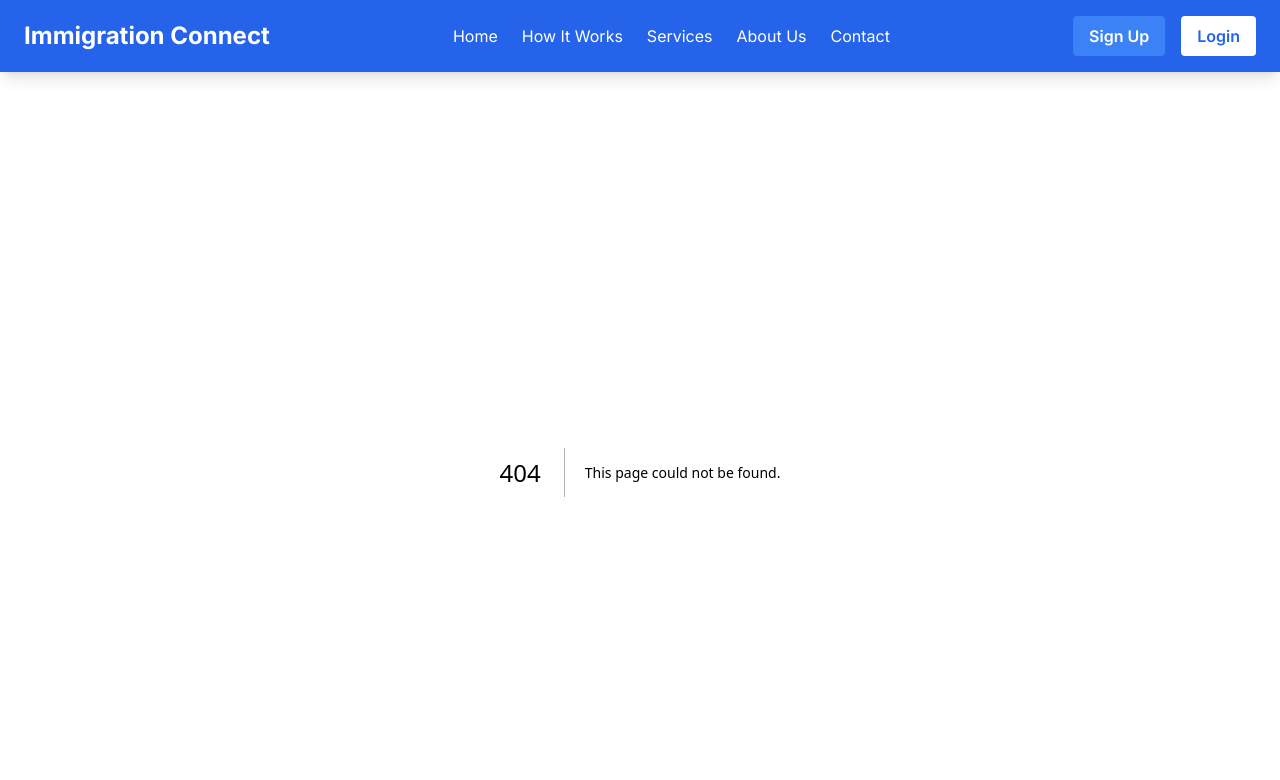
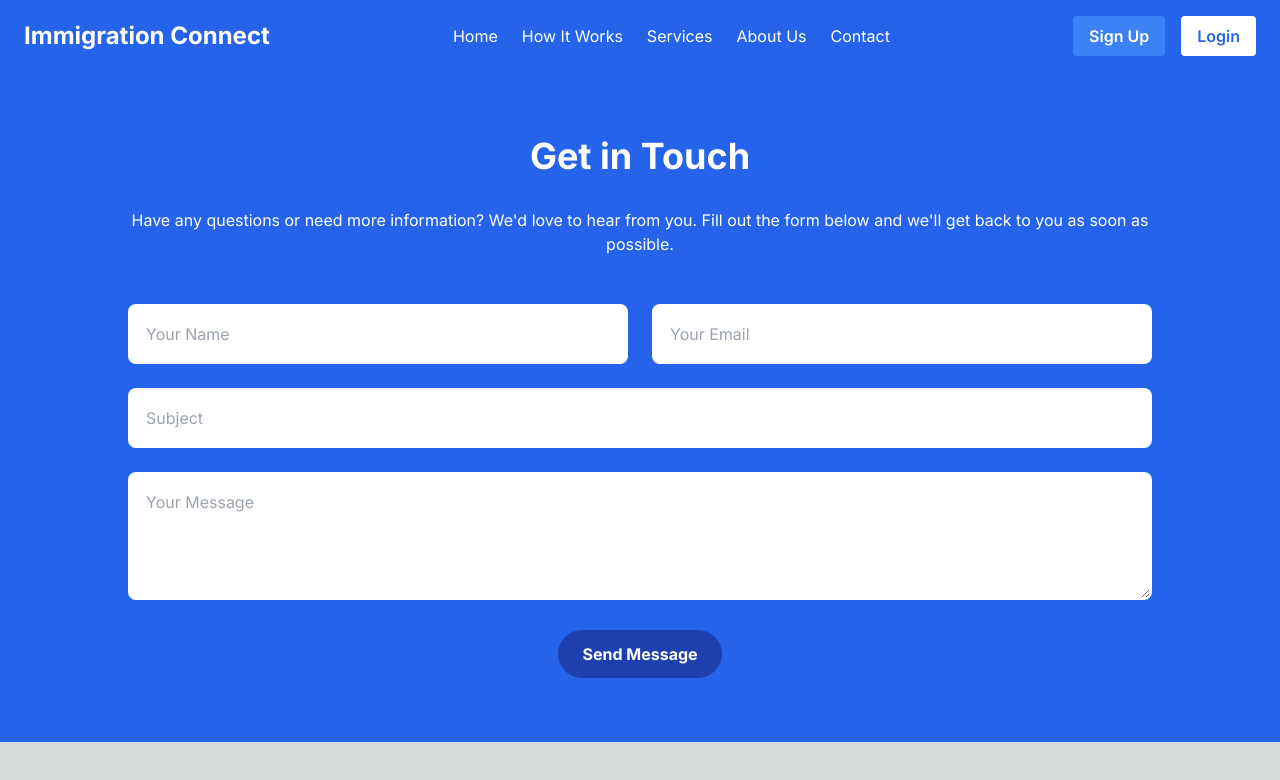
Before and after one commit to Ruwen-Yi/agent-finder, a Next.js app: page /contact in a window 1280 px wide. Before the commit this address had no page. Shown: the top 780 px of the page. Built offline with nearby package versions, Linux system fonts and the light colour scheme.

Commit message:
add input field style

```diff
--- /dev/null
+++ b/app/contact/page.tsx
@@ -0,0 +1,47 @@
+export default function Contact() {
+  return (
+    <div className="bg-blue-600 text-white py-16 px-8" id="contact">
+      <div className="max-w-5xl mx-auto text-center">
+        <h2 className="text-4xl font-bold mb-8">Get in Touch</h2>
+        <p className="mb-12">
+          Have any questions or need more information? We'd love to hear from
+          you. Fill out the form below and we'll get back to you as soon as
+          possible.
+        </p>
+        <form className="space-y-6">
+          <div className="grid grid-cols-1 md:grid-cols-2 gap-6">
+            <input
+              type="text"
+              className="input-field"
+              placeholder="Your Name"
+              required
+            />
+            <input
+              type="email"
+              className="input-field"
+              placeholder="Your Email"
+              required
+            />
+          </div>
+          <input
+            type="text"
+            className="input-field"
+            placeholder="Subject"
+            required
+          />
+          <textarea
+            className="input-field h-32"
+            placeholder="Your Message"
+            required
+          ></textarea>
+          <button
+            type="submit"
+            className="bg-blue-800 hover:bg-blue-700 text-white font-bold py-3 px-6 rounded-full transition duration-300 transform hover:scale-105"
+          >
+            Send Message
+          </button>
+        </form>
+      </div>
+    </div>
+  );
+}
--- a/app/globals.css
+++ b/app/globals.css
@@ -31,3 +31,8 @@ body {
     text-wrap: balance;
   }
 }
+
+/* Customize Input Field for Contact Page */
+.input-field {
+  @apply w-full p-4 border-2 border-transparent focus:border-blue-800 rounded-lg text-black transition duration-300 ease-in-out;
+}
```
